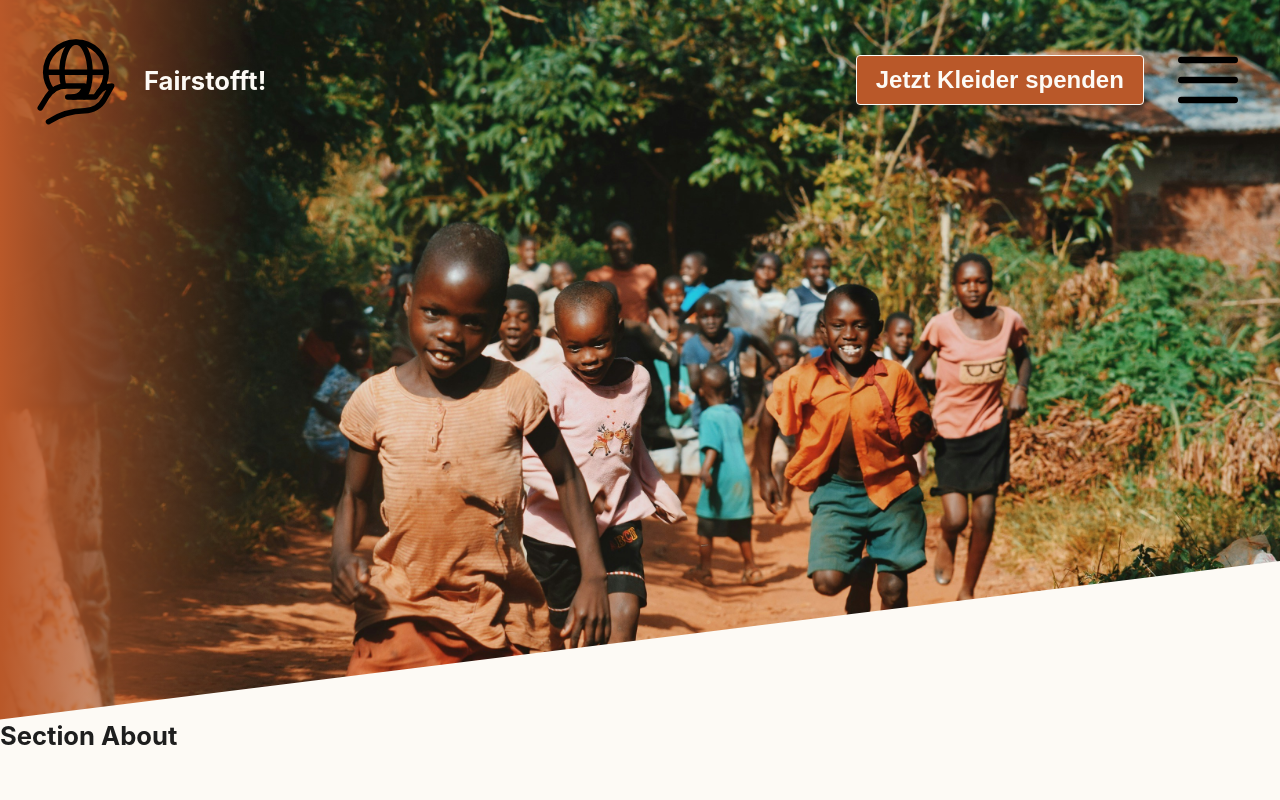
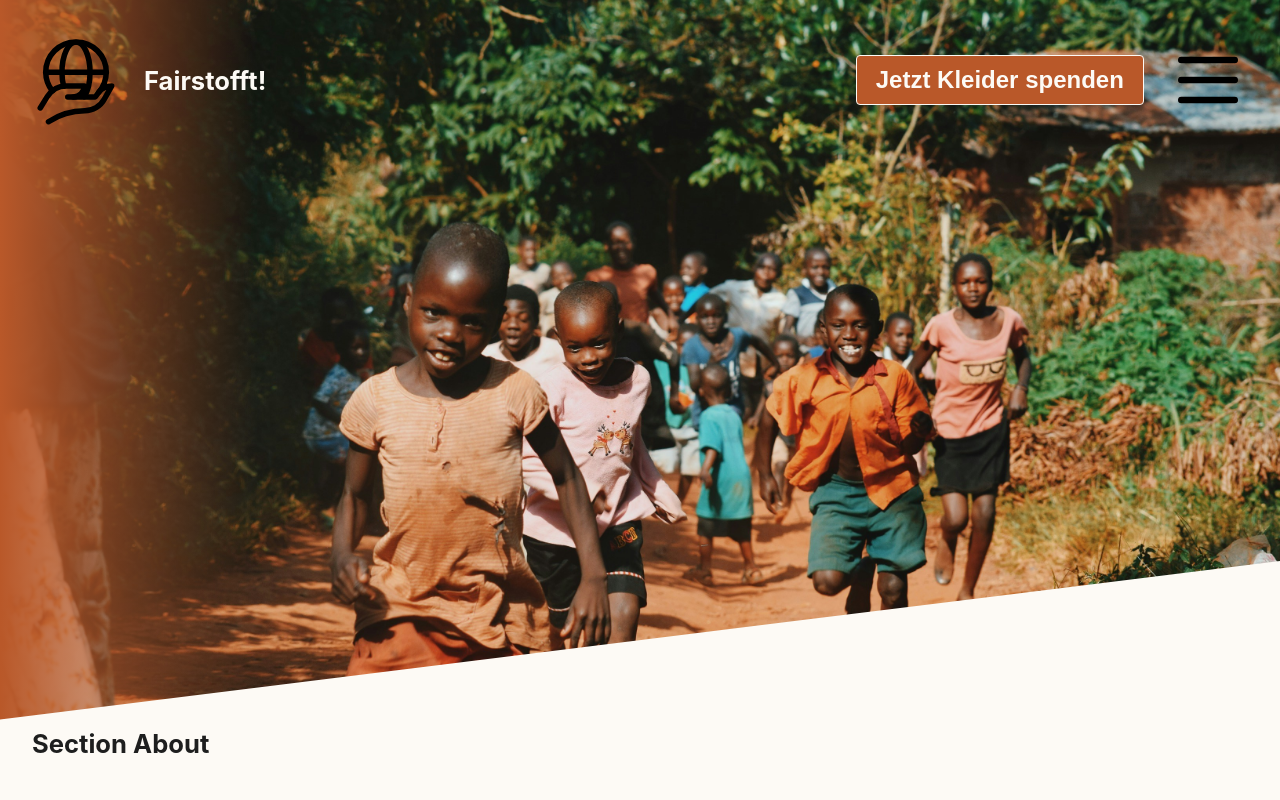
Before and after one commit to Floelly/KleiderspendenRegistrierung, a React (Vite) app: page / in a window 1280 px wide. Shown: the top 800 px of the page. Built offline with nearby package versions, Linux system fonts and the light colour scheme.

Commit message:
refactoring: contentContainer now part of Section

```diff
--- a/src/components/layout/Header.jsx
+++ b/src/components/layout/Header.jsx
@@ -4,7 +4,7 @@ import FancyHeader from "../ui/FancyHeader";
 import NavButton from "../ui/NavButton";
 import Logo from "../ui/Logo";
 import FlexRow from "../ui/FlexRow";
-import ContentContainer from "../ui/ContentContainer";
+import { ContentContainer } from "../ui/Section.jsx";
 
 const Container = styled(ContentContainer)`
   display: flex;
--- a/src/components/sections/Titlepage.jsx
+++ b/src/components/sections/Titlepage.jsx
@@ -4,7 +4,7 @@ import TitlepageContainer from "../ui/TitlepageContainer";
 export default function Titlepage() {
 
   return (
-      <Section>
+      <Section contentWrapper={false}>
         <TitlepageContainer>
         </TitlepageContainer>
       </Section>
--- a/src/components/ui/ContentContainer.jsx
+++ /dev/null
@@ -1,9 +0,0 @@
-import styled from "styled-components";
-
-const ContentContainer = styled.div`
-  width: clamp(60vw, 90rem, 95vw);
-  margin: 0 auto;
-  padding-block: clamp(0.1rem, 1vw, 0.5rem);
-`;
-
-export default ContentContainer;
--- a/src/components/ui/Section.jsx
+++ b/src/components/ui/Section.jsx
@@ -1,4 +1,10 @@
 import styled from "styled-components"
+
+export const ContentContainer = styled.div`
+  width: clamp(60vw, 95vw, 1300px);  // In theme packen!
+  margin: 0 auto;
+  padding-block: clamp(0.1rem, 1vw, 0.5rem);
+`;
 
 const StyledSection = styled.section`
     background-color: ${({ theme}) => theme.colors.lightBg};
@@ -45,12 +51,12 @@ const StyledSection = styled.section`
     }
   `
 
-const Section = ({ children, ...props }) => {
+const Section = ({ children, contentWrapper = true, ...props }) => {
 
 
   return (
       <StyledSection {...props}>
-        {children}
+        {contentWrapper ? <ContentContainer>{children}</ContentContainer> : children}
       </StyledSection>
   );
 }
```
